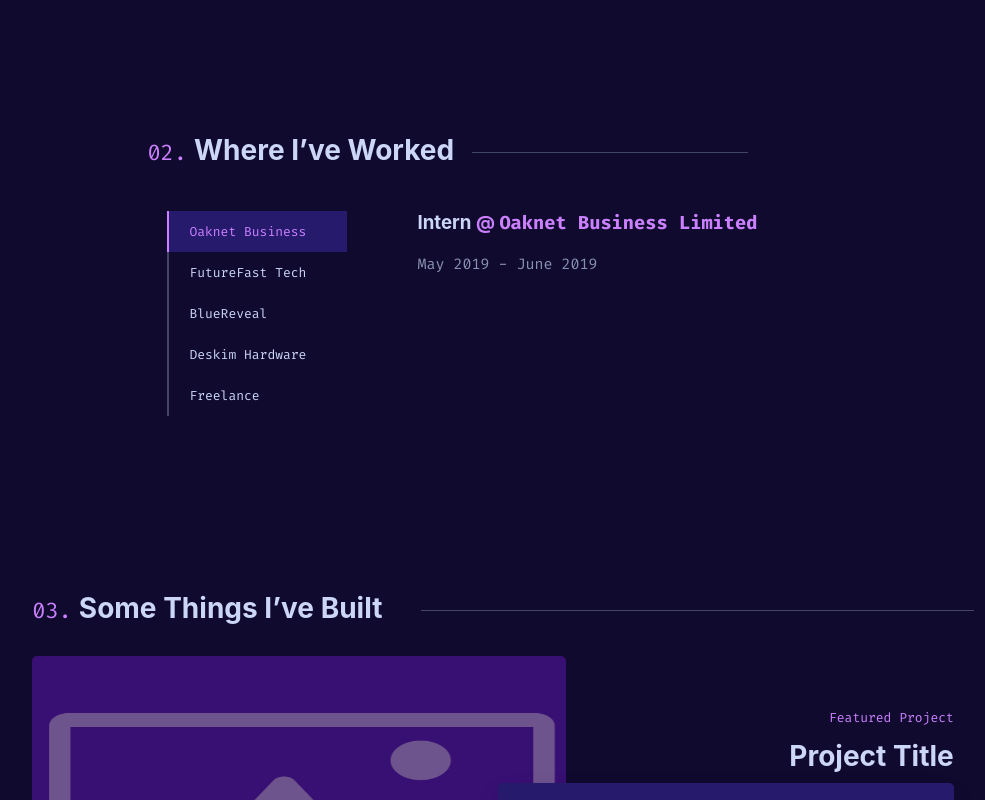
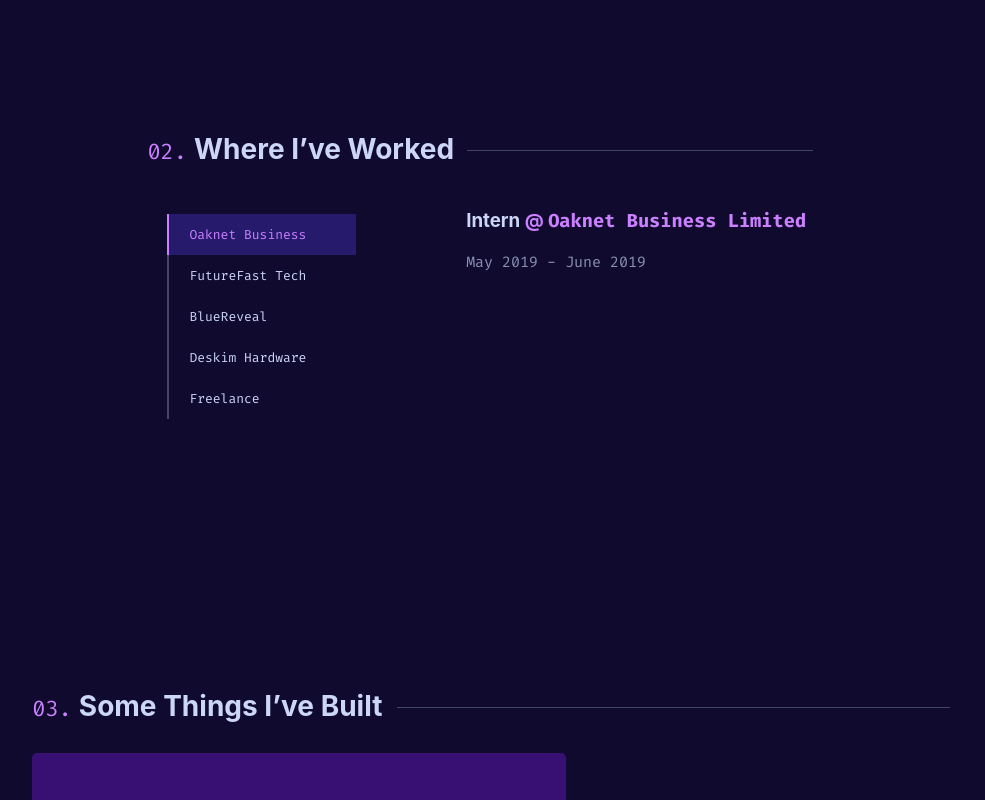
Before and after one commit to deniskimani/portfolio-react, a React (Create React App) app: page / in a window 1280 px wide. Shown: the part 1240-2040 px from the top of the page, without its empty margins (147-1132 px from the left). Built offline with nearby package versions, Linux system fonts and the light colour scheme; some icons are missing.

Commit message:
some css tweaks

```diff
--- a/public/index.html
+++ b/public/index.html
@@ -2,7 +2,6 @@
 <html lang="en">
   <head>
     <meta charset="utf-8" />
-    <link rel="icon" href="%PUBLIC_URL%/favicon.ico" />
     <meta name="viewport" content="width=device-width, initial-scale=1" />
     <meta name="theme-color" content="#000000" />
     <meta
@@ -13,7 +12,7 @@
 
 
 
-    <title>React App</title>
+    <title>Mwaura Kimani</title>
   </head>
   <body>
     <noscript>You need to enable JavaScript to run this app.</noscript>
--- a/src/components/Footer.js
+++ b/src/components/Footer.js
@@ -4,16 +4,24 @@ const Footer = () => {
   return (
     <div className="footer">
       <ul className="social-links">
-        <li>link</li>
-        <li>link</li>
-        <li>link</li>
-        <li>link</li>
+        <li>
+          <i class="lni lni-instagram-original"></i>
+        </li>
+        <li>
+          <i class="lni lni-twitter"></i>
+        </li>
+        <li>
+          <i class="lni lni-linkedin"></i>
+        </li>
+        <li>
+          <i class="lni lni-github"></i>
+        </li>
       </ul>
 
       <p>
         Built By{" "}
         <a
-          href="https://github.com/denisKimanii"
+          href="https://github.com/deniskimani/portfolio-react"
           target="_blank"
           rel="noopener noreferrer"
         >
--- a/src/styles/about-me.css
+++ b/src/styles/about-me.css
@@ -4,31 +4,7 @@
     display: inline-block;
 
 }
-.numbered-heading{
-    color: var(--bright-slate);
-    font-size: 28px;
-}
-.about-me h2::before{
-    content: "01.";
-    padding-right: 7px;
-    font-size: 22px;
-    color: var(--light-purple);
-    font-weight: 400;
-    font-family: var(--font-mono);
 
-}
-.about-me h2::after{
-    content: "";
-    display: block;
-    position: relative;
-    top: -15px;
-    left: 25%;
-    width: 35%;
-    height: 1px;
-    margin-left: 20px;
-    background-color: var(--lightest-slate);
-
-}
 
 .about-me p {
     color: var(--slate);
@@ -109,6 +85,8 @@
     font-size: 12px;
 }
 
+
+
 @media only screen and (max-width: 920px) {
 
     .styled-pic img {
@@ -130,13 +108,7 @@
 
     }
 
-    .about-me h2::after{
 
-        left: 35%;
-        width: 35%;
-
-
-    }
 
 }
 
--- a/src/styles/app.css
+++ b/src/styles/app.css
@@ -1,11 +1,61 @@
 .main-pages{
     padding: 0 14%;
+}
+
+.numbered-heading{
+    color: var(--bright-slate);
+    font-size: 28px;
+    position: relative;
+}
+.numbered-heading::before{
+    content: "01.";
+    padding-right: 7px;
+    font-size: 22px;
+    color: var(--light-purple);
+    font-weight: 400;
+    font-family: var(--font-mono);
+
+}
+.numbered-heading::after{
+    content: "";
+    display: block;
+    position: absolute;
+    top: 18px;
+    left: 185px;
+    width: 40%;
+    height: 1px;
+    margin-left: 20px;
+    background-color: var(--lightest-slate);
+
+}
+
+@media only screen and (max-width: 1200px) {
+
+    .numbered-heading::after{
+        width: 30%;
+
+    }
+
+}
+
+@media only screen and (max-width: 820px) {
+
+    .numbered-heading::after{
+        width: 15%;
+
+    }
+
 }
 
 @media screen and (max-width: 720px)  {
 
     .main-pages{
         padding: 0 7%;
+    }
+
+    .numbered-heading::after{
+        width: 10%;
+
     }
 
 }
@@ -16,4 +66,7 @@
     .main-pages{
         padding: 0 5%;
     }
+    .numbered-heading{
+        font-size: 24px;
+    }
 }
--- a/src/styles/footer.css
+++ b/src/styles/footer.css
@@ -18,7 +18,11 @@
 .footer li{
     list-style: none;
     padding: 10px;
+    font-size: 15px;
     color: var(--slate);
+}
+.footer li:hover{
+    color: var(--light-purple);
 }
 
 @media screen and (min-width: 720px) {
--- a/src/styles/index.css
+++ b/src/styles/index.css
@@ -37,11 +37,11 @@ code {
 }
 
 a{
-  font-family: 'Fira Code', monospace;
+  font-family: var(--font-mono);
 
 }
 h1{
-  font-family: 'Fira Code', monospace;
+  font-family: var(--font-mono);
   font-size: 16px;
   color: var(--light-purple);
   font-weight: 400;
@@ -54,7 +54,6 @@ h1{
 
 /* Track */
 ::-webkit-scrollbar-track {
-  box-shadow: inset 0 0 5px var(--slate);
   border-radius: 10px;
 }
 
--- a/src/styles/jobs.css
+++ b/src/styles/jobs.css
@@ -10,27 +10,27 @@
 
 }
 
-.jobs h2::before{
+.jobs .numbered-heading::before{
     content: "03.";
-    padding-right: 7px;
-    font-size: 22px;
-    color: var(--light-purple);
-    font-weight: 400;
-    font-family: 'Fira Code', monospace;
+
 }
 
-.jobs h2::after{
-    content: "";
-    display: block;
-    position: relative;
-    top: -15px;
-    left: 40%;
-    width: 60%  ;
-    height: 1px;
-    z-index: -1;
-    margin-left: 20px;
-    background-color: var(--lightest-slate);
+.jobs .numbered-heading::after{
+
+    top: 18px;
+    left: 345px;
+    width: 60%;
+
 }
+
+.extra-work .numbered-heading::before{
+    display: none;
+}
+
+.extra-work .numbered-heading::after{
+    display: none;
+}
+
 ul {
     padding-left: 0;
     display: block;
@@ -212,6 +212,23 @@ ul {
     .project-cards{
         grid-template-columns: repeat(2,1fr);
     }
+
+    .jobs .numbered-heading::after{
+
+        width: 55%;
+
+    }
+}
+
+@media screen and (max-width:1030px) {
+
+
+
+    .jobs .numbered-heading::after{
+
+        width: 45%;
+
+    }
 }
 
 @media only screen and (max-width: 920px) {
@@ -227,6 +244,12 @@ ul {
     }
     .second .project-image{
         grid-column: -1/-9;
+    }
+
+    .jobs .numbered-heading::after{
+
+        width: 40%;
+
     }
 }
 
--- a/src/styles/work-places.css
+++ b/src/styles/work-places.css
@@ -3,13 +3,23 @@
     width: 75%;
     margin: 100px auto;
 }
-.work-places h2::before{
+.work-places .numbered-heading::before{
     content: "02.";
-    padding-right: 7px;
-    font-size: 22px;
-    color: var(--light-purple);
-    font-weight: 400;
-    font-family: 'Fira Code', monospace;
+
+}
+
+.work-places .numbered-heading::after{
+
+    top: 18px;
+    left: 300px;
+    width: 50%;
+
+}
+
+.highlighted{
+    border-left: 2px solid var(--light-purple) !important;
+    color: var(--light-purple) !important;
+    background-color: var(--navish-purple)!important;
 
 }
 
@@ -38,41 +48,39 @@
     font-family: 'Fira Code', monospace;
     font-size: 15px;
 }
-.work-places h2::after{
-    content: "";
-    display: block;
-    position: relative;
-    top: -15px;
-    left: 44%;
-    width: 40%;
-    height: 1px;
-    margin-left: 20px;
-    background-color: var(--lightest-slate);
 
+.work-view{
+    display: grid;
+    color: var(--slate);
+    grid-template-columns: repeat(11,1fr);
+    gap: 10px;
+    min-height: 400px;
 }
-.work-view{
-    display: flex;
+
+.work-navbar {
+
+    grid-column: 1/span 5;
+    margin: 25px 20px;
 }
-.work-view{
-    color: var(--slate);
+
+.router-view{
+    grid-column: -1/-7;
 }
+
+
+
 .work-view li{
     margin-bottom: 10px;
     font-size: 15px;
 }
 
-.work-navbar {
-    width: 200px;
-    margin-top: 20px;
-    margin-left: 20px;
-    margin-right: 20px ;
-}
+
 
 .work-navbar button {
     font-family: 'Fira Code', monospace;
     color: var(--bright-slate);
     padding-left: 20px;
-    width: 90%;
+    width: 70%;
     font-size: 13px;
     text-align:left;
     display: block;
@@ -84,16 +92,41 @@
     border-left: 2px solid var(--lightest-slate);
 
 }
-.highlighted{
-    border-left: 2px solid var(--light-purple) !important;
-    color: var(--light-purple) !important;
-    background-color: var(--navish-purple)!important;
+
+
+
+@media only screen and (max-width: 1220px) {
+
+    .work-navbar button {
+        width: 80%;
+    }
+
+    .work-places .numbered-heading::after{
+
+        top: 18px;
+        left: 300px;
+        width: 45%;
+
+    }
 
 }
-.router-view{
-    margin-left: 30px;
-    width: 60%;
-    min-height: 300px;
+@media only screen and (max-width: 950px) {
+
+    .work-navbar button {
+        width: 100%;
+    }
+
+    .work-places{
+        width: 85%;
+    }
+    .work-places .numbered-heading::after{
+
+        top: 18px;
+        left: 300px;
+        width: 37%;
+
+    }
+
 }
 
 @media only screen and (max-width: 720px) {
```
